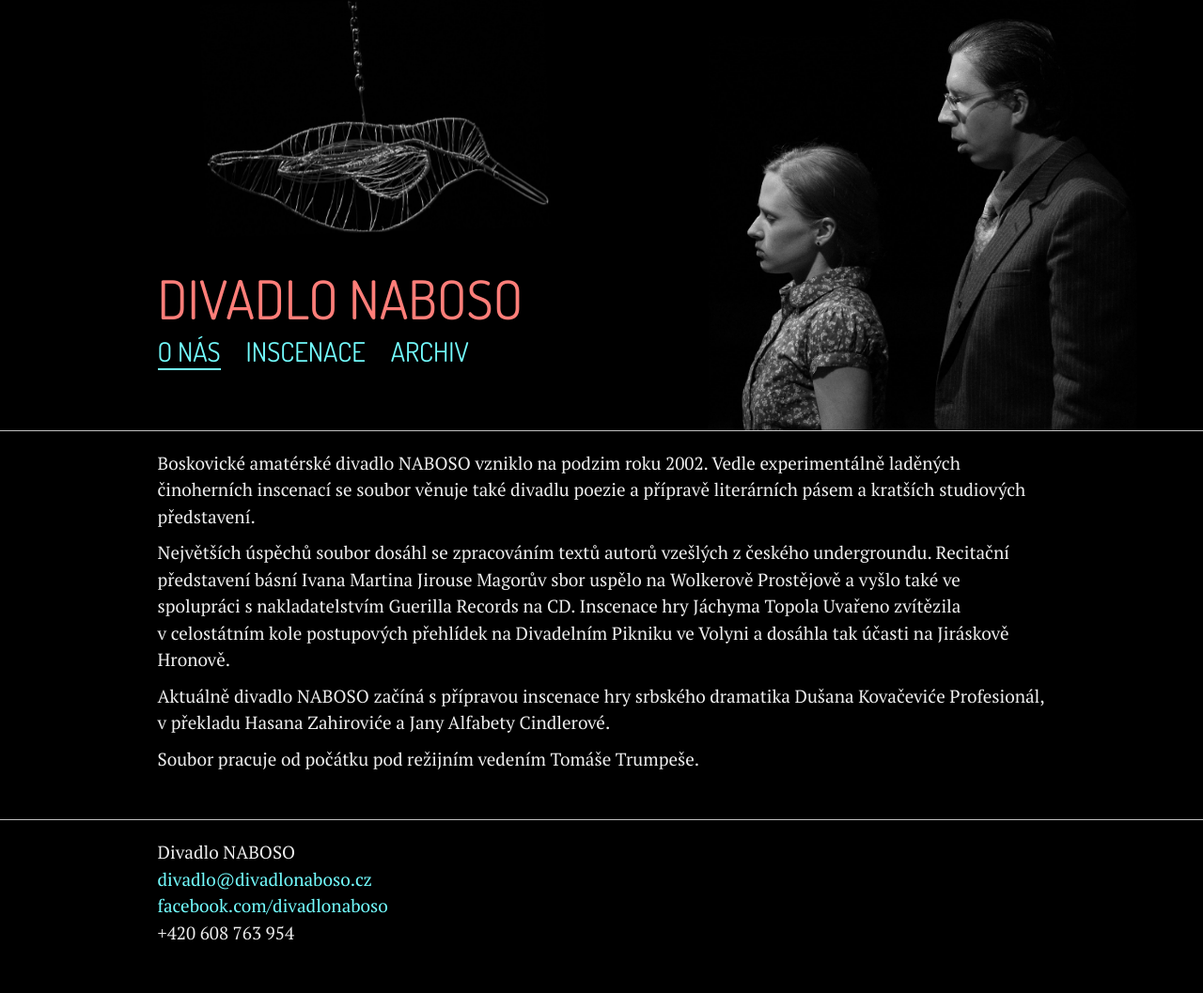
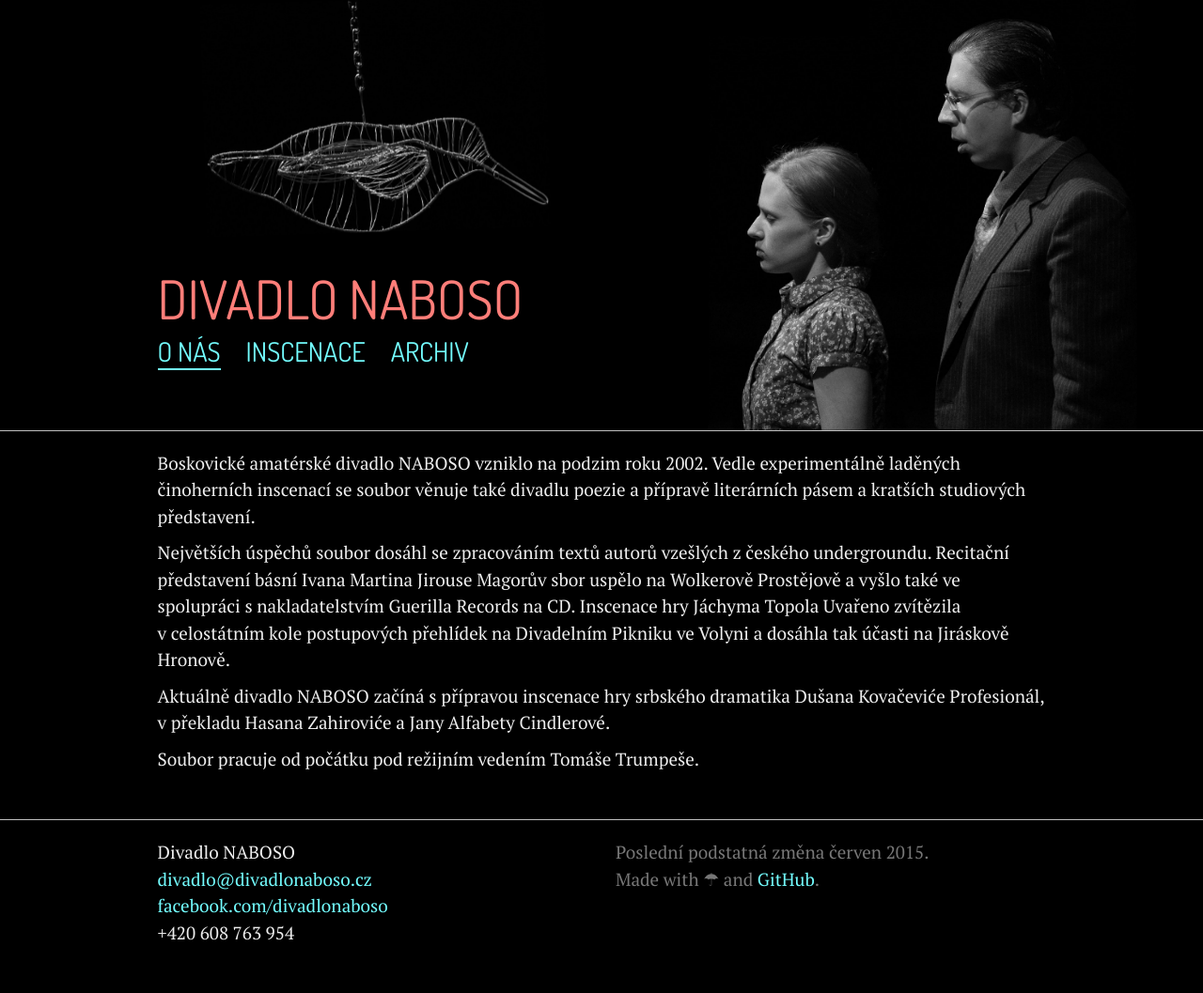
Before and after one commit to zoul/Naboso, a Jekyll site: the page built from index.html, in a window 1280 px wide. Shown: the whole page at 94% size. Built offline with Jekyll 4.4.1, drawn with Linux system fonts in a browser that asks for light colours.

Commit message:
Přidal jsem datum poslední aktualizace.

```diff
--- a/_includes/footer.html
+++ b/_includes/footer.html
@@ -1,13 +1,17 @@
 <div class="footer">
     <div class="container">
         <div class="row">
-            <div class="col-lg-10 col-lg-offset-1 col-xs-12">
+            <div class="col-lg-5 col-lg-offset-1">
                 <p>
                 Divadlo NABOSO<br>
                 <a href="mailto:divadlo@divadlonaboso.cz">divadlo@divadlonaboso.cz</a><br>
                 <a href="https://www.facebook.com/divadlonaboso">facebook.com/divadlonaboso</a><br>
-                +420 608 763 954
+                +420 608 763 954<br>
                 </p>
+            </div>
+            <div class="col-lg-5 text-muted">
+                <p>Poslední podstatná změna červen 2015.<br>
+                Made with ☂ and <a href="https://github.com/zoul/Naboso">GitHub</a>.</p>
             </div>
         </div>
     </div>
```
